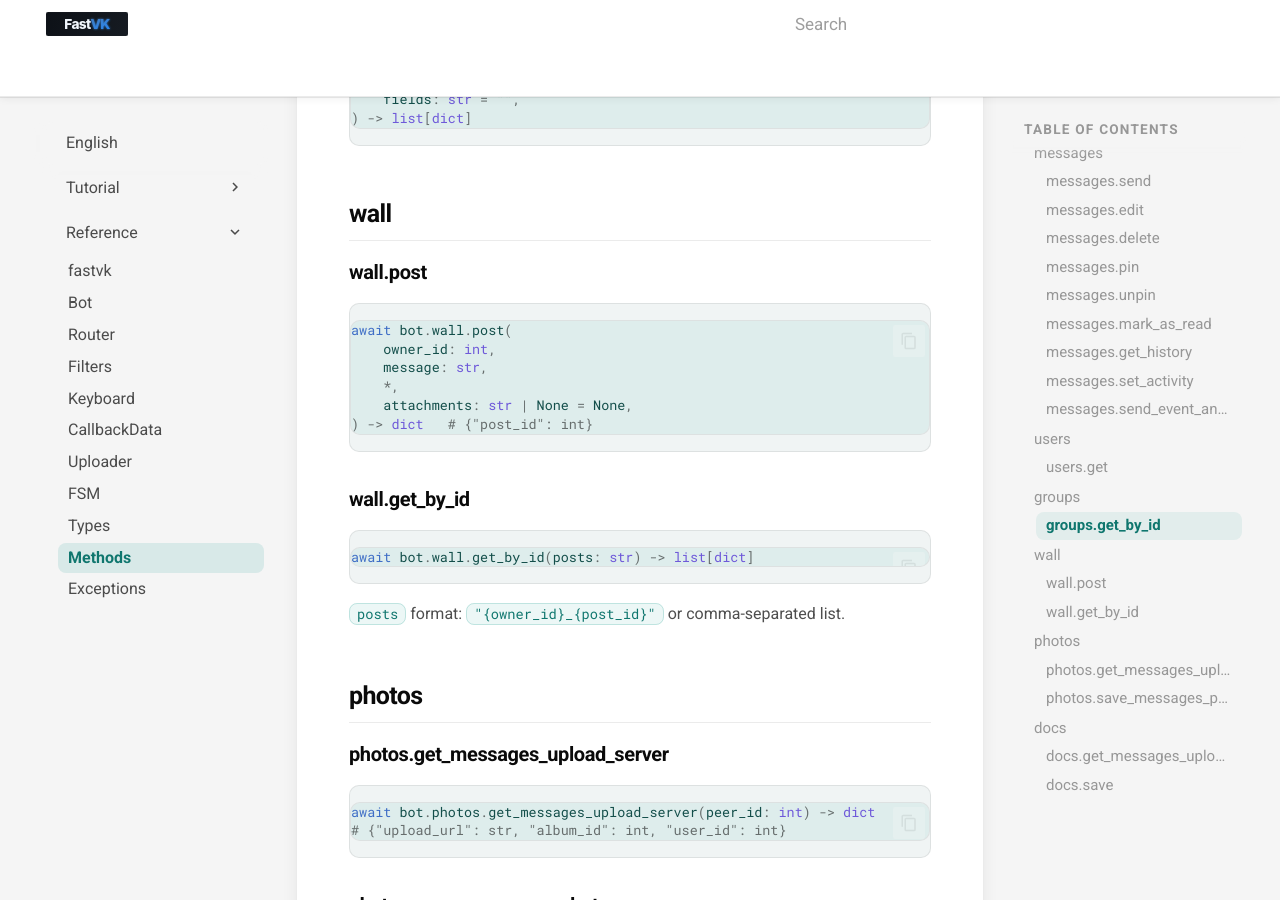
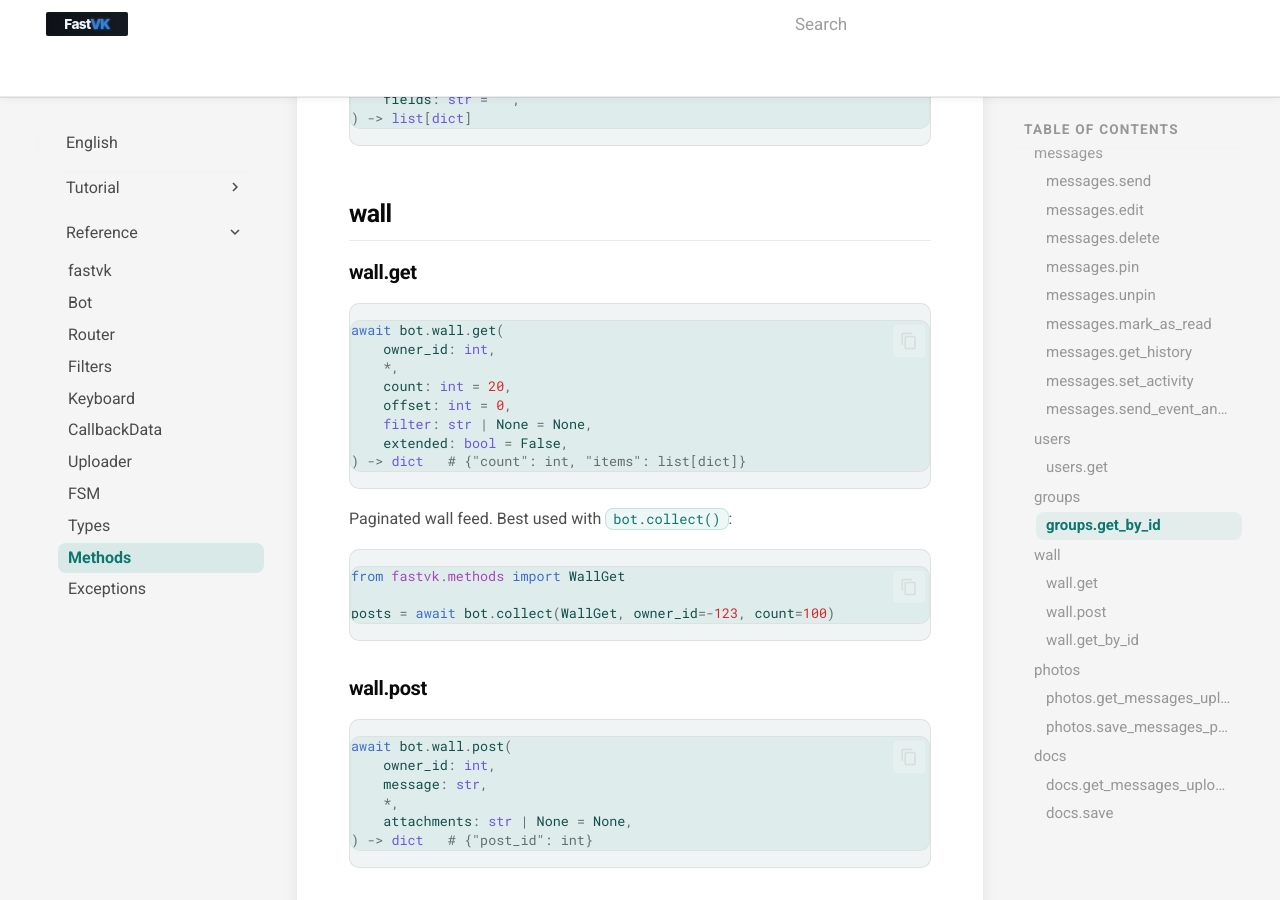
Before and after one commit to ndugram/fastvk, an MkDocs documentation site: the page built from docs/en/reference/methods.md, in a window 1280 px wide and 900 px high, scrolled down 2712 px. Built offline with MkDocs 1.6.1 and Material for MkDocs 9.7.7, drawn with Linux system fonts in a browser that asks for light colours; comment, search, counter and statistics services are not loaded.

Commit message:
docs: update methods.md

````diff
--- a/docs/en/reference/methods.md
+++ b/docs/en/reference/methods.md
@@ -119,6 +119,27 @@ await bot.groups.get_by_id(
 
 ## wall
 
+### wall.get
+
+```python
+await bot.wall.get(
+    owner_id: int,
+    *,
+    count: int = 20,
+    offset: int = 0,
+    filter: str | None = None,
+    extended: bool = False,
+) -> dict   # {"count": int, "items": list[dict]}
+```
+
+Paginated wall feed. Best used with `bot.collect()`:
+
+```python
+from fastvk.methods import WallGet
+
+posts = await bot.collect(WallGet, owner_id=-123, count=100)
+```
+
 ### wall.post
 
 ```python
````
